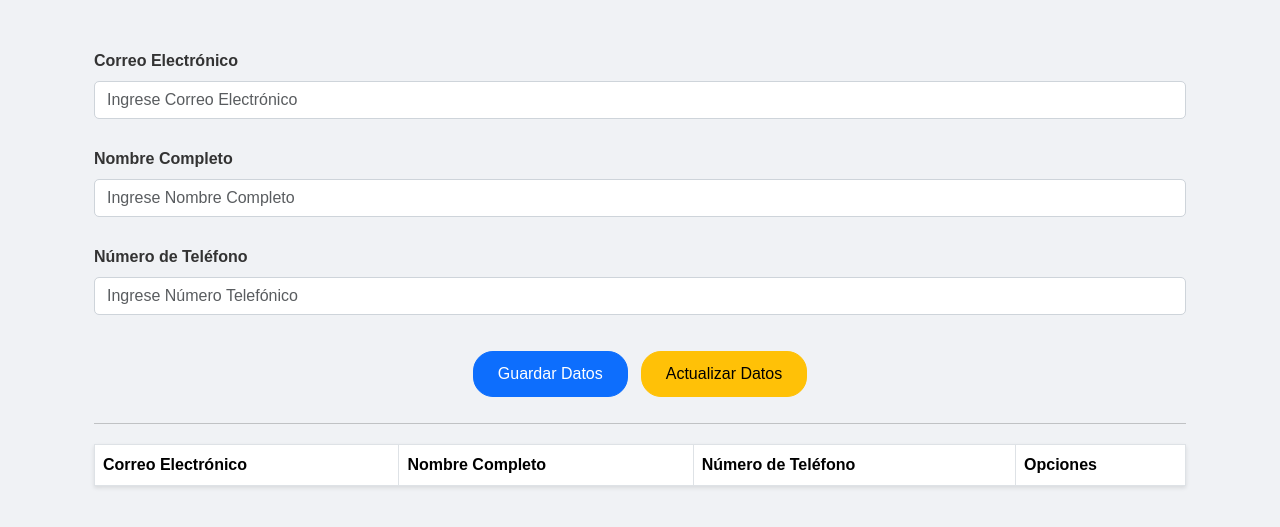
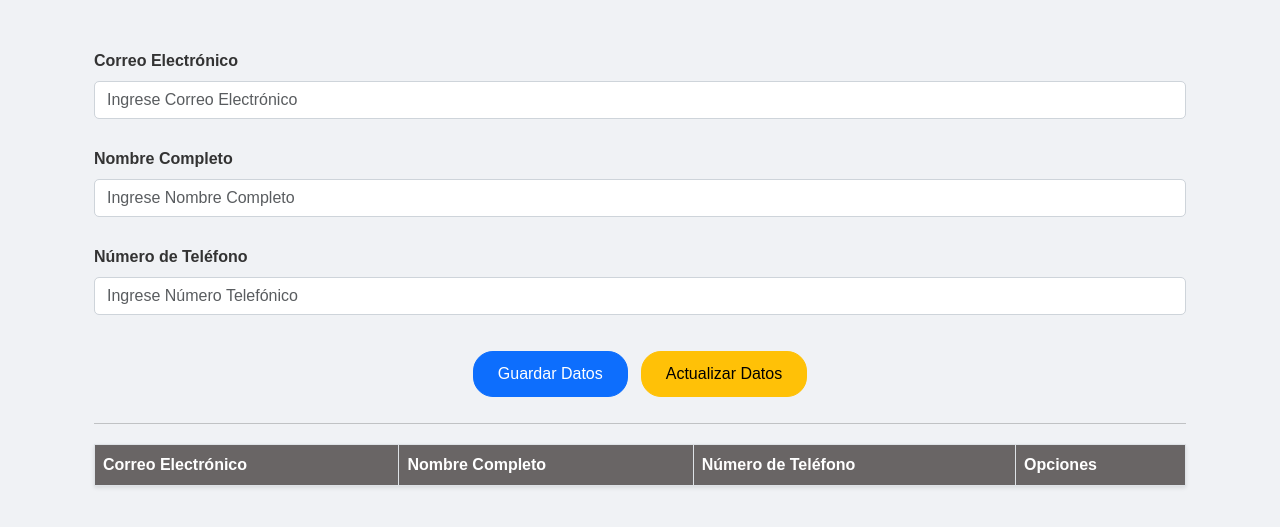
Before and after one commit to Sergio-Michea/Proyecto2-CRUD, a plain HTML site: page index.html in a window 1280 px wide. Shown: the part 59-586 px from the top of the page. Drawn offline with nearby package versions, Linux system fonts and the light colour scheme.

Commit message:
edicion de css y mensaje

```diff
--- a/assets/css/style.css
+++ b/assets/css/style.css
@@ -44,8 +44,8 @@ h1 {
     box-shadow: 0 2px 4px rgba(0,0,0,0.1); /* Sombra suave para darle profundidad */
 }
 
-.table thead tr {
-    background-color: #ff0022; /* Fondo azul para el encabezado de la tabla */
+.table thead th {
+    background-color: #696565; /* Fondo gris para el encabezado de la tabla */
     color: #ffffff; /* Texto blanco para el encabezado */
 }
 
```
